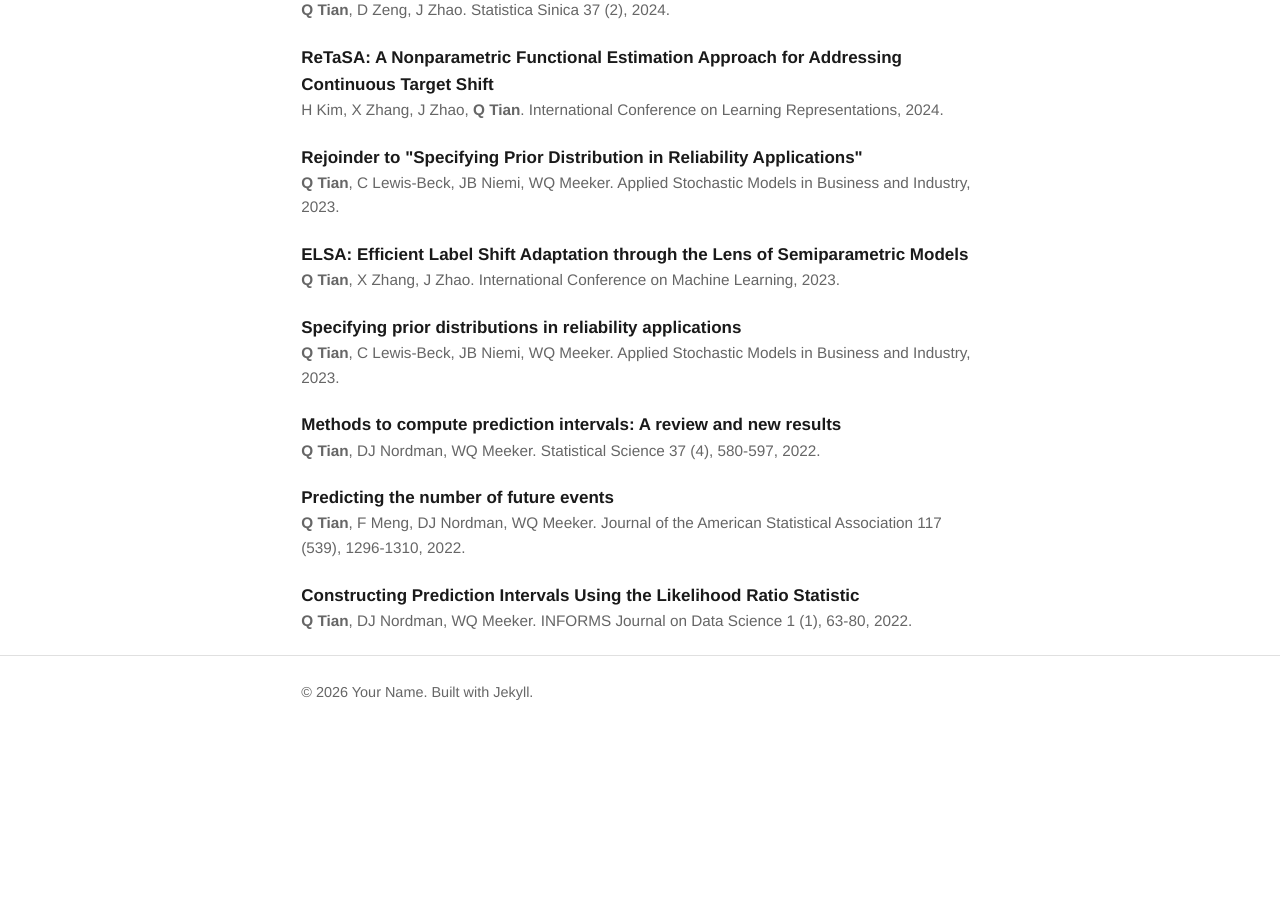
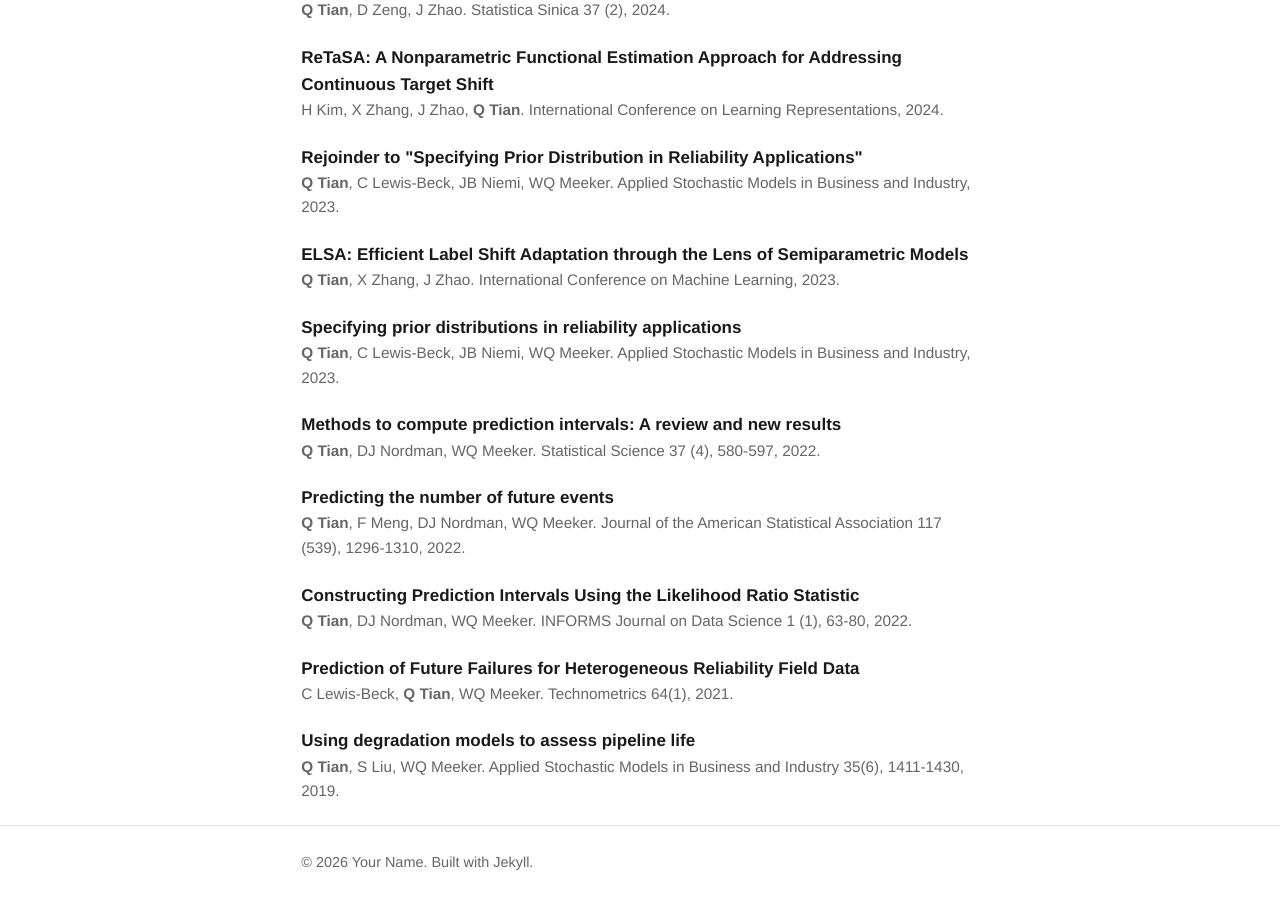
Before and after one commit to qinglong-tian/qinglong-tian.github.io, a Jekyll site: the page built from research.md, in a window 1280 px wide and 900 px high, scrolled down 1320 px. Built offline with Jekyll 4.4.1, drawn with Linux system fonts in a browser that asks for light colours; before the commit the page ends 2050 px from its top, so only the background shows below that.

Commit message:
Add two missing publications: Technometrics 2021 and ASMBI 2019
Co-Authored-By: Claude Opus 4.7 <noreply@anthropic.com>

```diff
--- a/research.md
+++ b/research.md
@@ -87,4 +87,13 @@ order: 2
     <div class="pub-title">Constructing Prediction Intervals Using the Likelihood Ratio Statistic</div>
     <div class="pub-meta"><strong>Q Tian</strong>, DJ Nordman, WQ Meeker. INFORMS Journal on Data Science 1 (1), 63-80, 2022.</div>
   </li>
+  <li>
+    <div class="pub-title">Prediction of Future Failures for Heterogeneous Reliability Field Data</div>
+    <div class="pub-meta">C Lewis-Beck, <strong>Q Tian</strong>, WQ Meeker. Technometrics 64(1), 2021.</div>
+  </li>
+
+  <li>
+    <div class="pub-title">Using degradation models to assess pipeline life</div>
+    <div class="pub-meta"><strong>Q Tian</strong>, S Liu, WQ Meeker. Applied Stochastic Models in Business and Industry 35(6), 1411-1430, 2019.</div>
+  </li>
 </ul>
```
